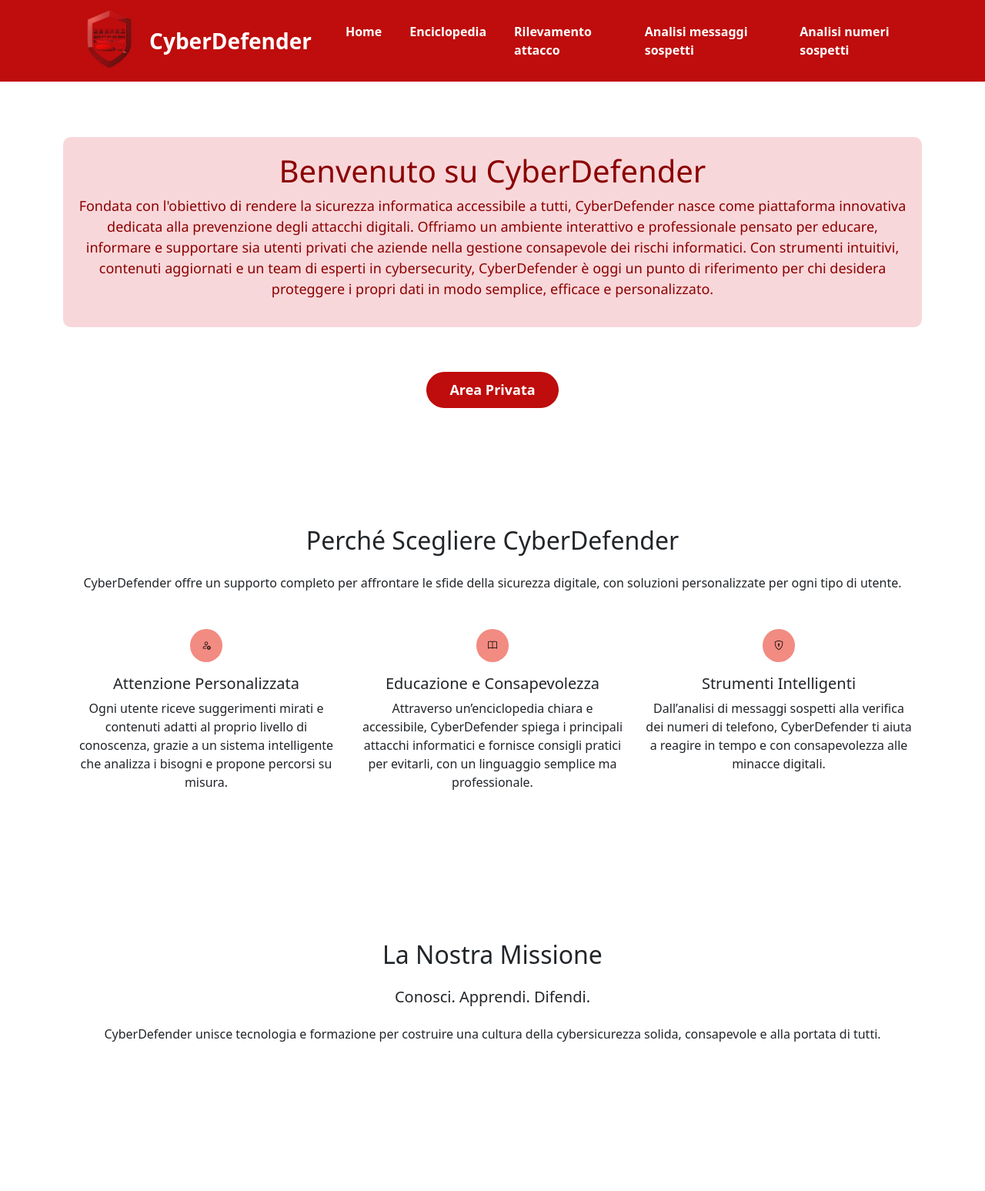
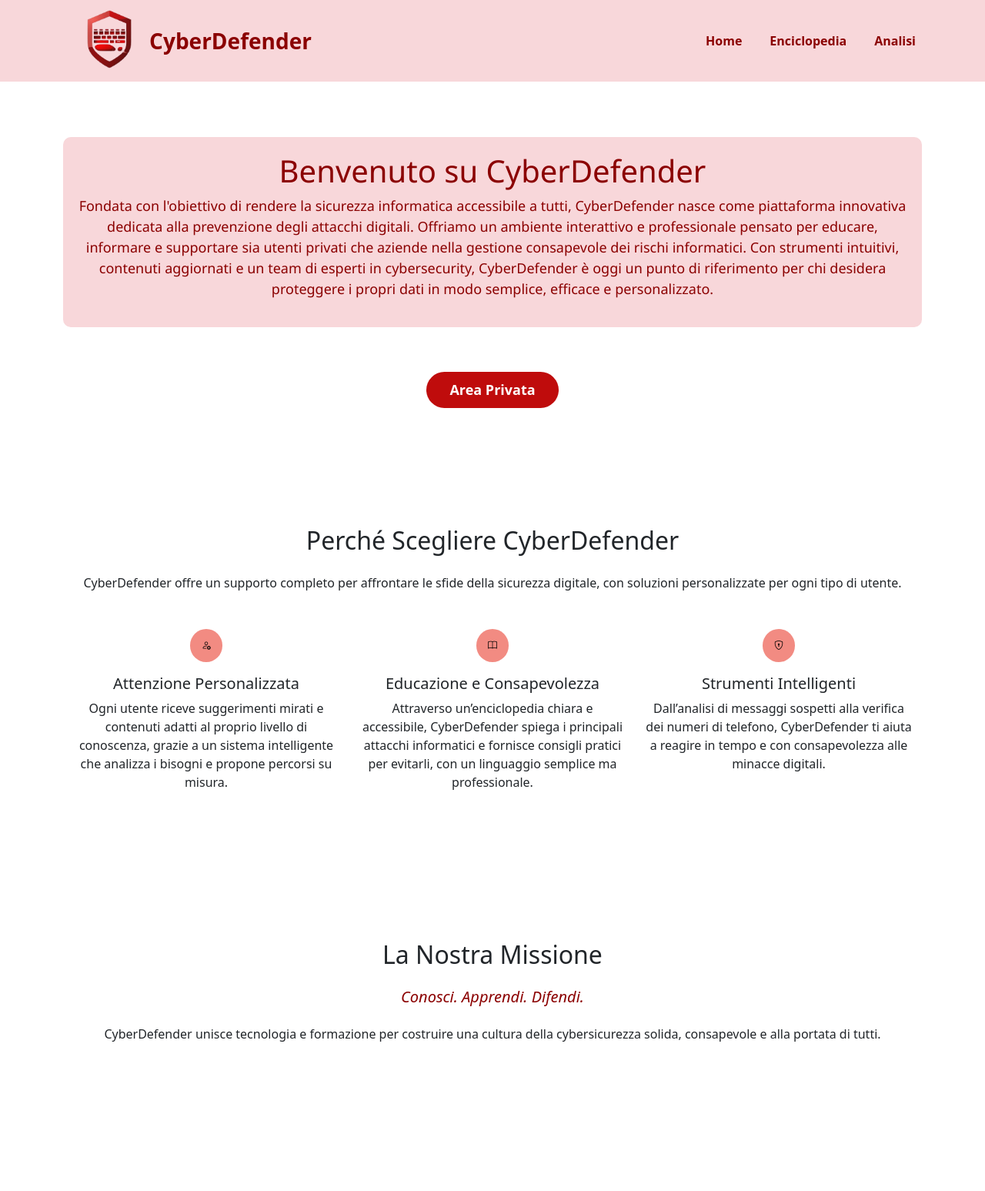
Before and after one commit to Axel0252/SW_Sicuro_Website, a Django app: page / in a window 1280 px wide. Shown: the top 1547 px of the page at 77% size. Run offline with Django 5.2, Linux system fonts and the light colour scheme.

Commit message:
base, logo, css, index

```diff
--- a/website/templates/base.html
+++ b/website/templates/base.html
@@ -19,22 +19,20 @@
 <body>
 
 <!-- Navbar -->
-<nav class="navbar navbar-expand-lg navbar-light" style="background-color: #bf0c0c;">
+<nav class="navbar navbar-expand-lg navbar-light" style="background-color: #f8d7da;">
     <div class="container">
         <a class="navbar-brand d-flex align-items-center" href="">
-            <img src="{% static 'img/logopss.png' %}" alt="Logo" class="logo-img me-2">
-            <strong class="fs-3 text-white">CyberDefender</strong>
+            <img src="{% static 'img/logo.png' %}" alt="Logo" class="logo-img me-2">
+            <strong class="fs-3 text-bordeaux">CyberDefender</strong>
         </a>
         <button class="navbar-toggler" type="button" data-bs-toggle="collapse" data-bs-target="#navbarNav" aria-controls="navbarNav" aria-expanded="false" aria-label="Toggle navigation">
             <span class="navbar-toggler-icon"></span>
         </button>
         <div class="collapse navbar-collapse justify-content-end" id="navbarNav">
             <ul class="navbar-nav">
-                <li class="nav-item"><a class="nav-link text-white" href="">Home</a></li>
-                <li class="nav-item"><a class="nav-link text-white" href="">Enciclopedia</a></li>
-                <li class="nav-item"><a class="nav-link text-white" href="">Rilevamento attacco</a></li>
-                <li class="nav-item"><a class="nav-link text-white" href="">Analisi messaggi sospetti</a></li>
-                <li class="nav-item"><a class="nav-link text-white" href="">Analisi numeri sospetti</a></li>
+                <li class="nav-item"><a class="nav-link text-bordeaux" href="">Home</a></li>
+                <li class="nav-item"><a class="nav-link text-bordeaux" href="">Enciclopedia</a></li>
+                <li class="nav-item"><a class="nav-link text-bordeaux" href="">Analisi </a></li>
             </ul>
         </div>
     </div>
--- a/website/templates/index.html
+++ b/website/templates/index.html
@@ -23,7 +23,6 @@
 
 <br/>
 <hr>
-
 
 <!-- Sezione Perché Scegliere Noi -->
 <div class="container my-5">
@@ -67,7 +66,7 @@
 
 <div class="container my-5">
     <h2 class="text-center mb-4">La Nostra Missione</h2>
-    <h5 class="text-center mb-4">Conosci. Apprendi. Difendi.</h5>
+    <h5 class="text-center mb-4 text-bordeaux"><i>Conosci. Apprendi. Difendi.</i></h5>
     <p class="text-center mb-5">CyberDefender unisce tecnologia e formazione per costruire una cultura della cybersicurezza solida, consapevole e alla portata di tutti.</p>
 </div>
 
```
Also changed, not shown: website/website/static/img/logo.png (renamed from website/website/static/img/logopss.png).
